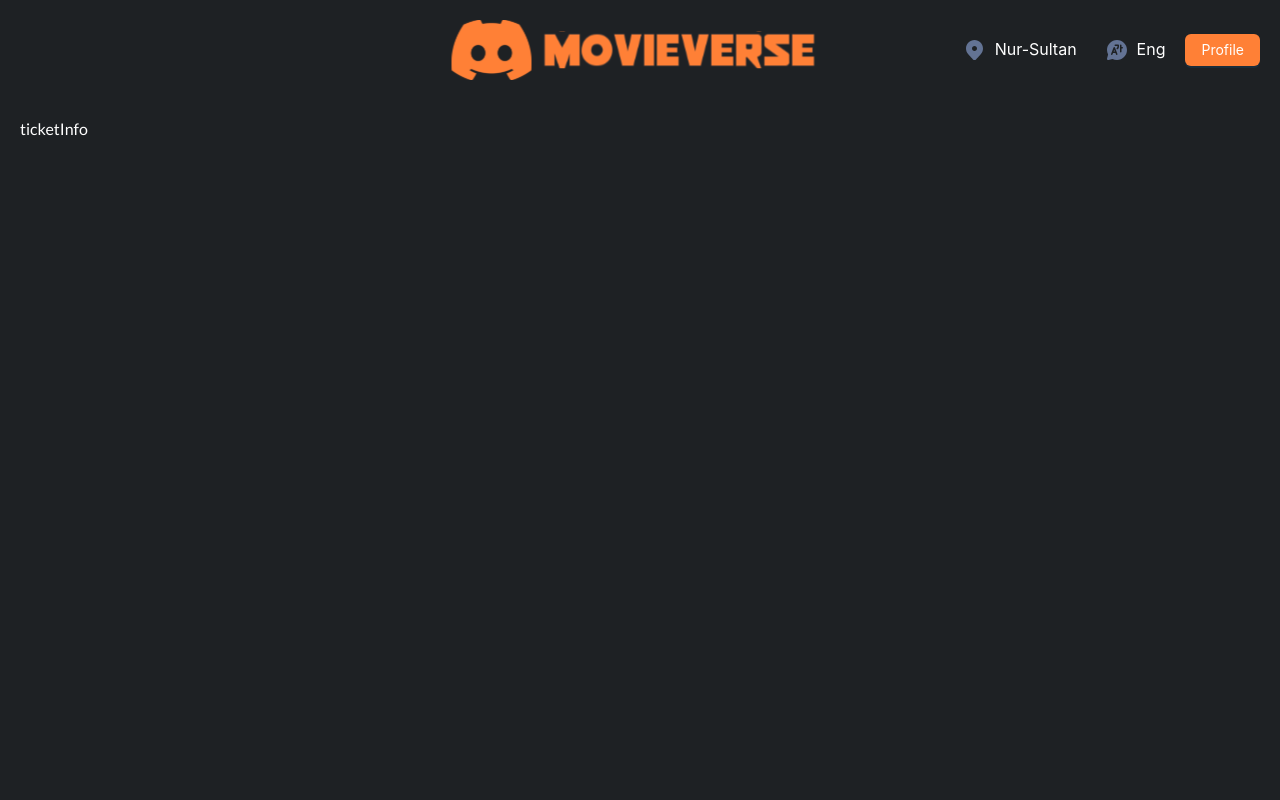
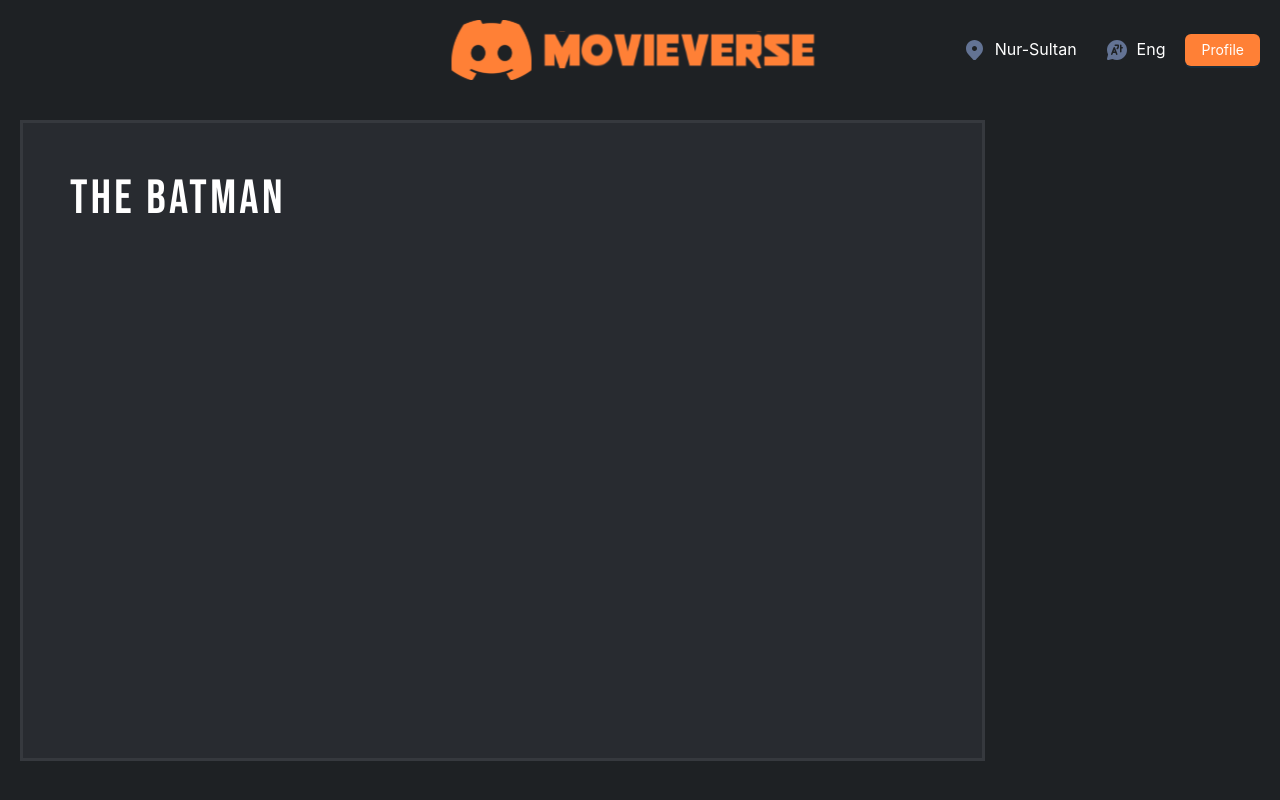
Before and after one commit to TATP-Project/movieverse-frontend, a React (Create React App) app: page /ticketinfo in a window 1280 px wide. Built offline with nearby package versions, Linux system fonts and the light colour scheme; a web font is replaced by a local one.

Commit message:
feat: add css for page

```diff
--- /dev/null
+++ b/src/features/ticketInfo/TicketInfo.css
@@ -0,0 +1,25 @@
+.ticket-info{
+
+    box-sizing: border-box;
+
+    position: absolute;
+    width: 965px;
+    height: 641px;
+    background: #282B30;
+    border: 3px solid #36393E;
+    padding: 47px;
+    }
+
+    .movie-title{
+
+        font-family: 'Bebas Neue';
+        font-style: normal;
+        font-weight: 400;
+        font-size: 48px;
+        line-height: 58px;
+
+        /* identical to box height */
+        letter-spacing: 0.07em;
+
+        color: #FFFFFF;
+    }
--- a/src/features/ticketInfo/ticketInfo.js
+++ b/src/features/ticketInfo/ticketInfo.js
@@ -1,7 +1,10 @@
 import React from 'react'
+import './TicketInfo.css'
+export default function ticketInfo() {
 
-export default function ticketInfo() {
   return (
-    <div>ticketInfo</div>
+    <div className="ticket-info">
+        <p className="movie-title">THE BATMAN</p>
+    </div>
   )
 }
--- a/src/index.css
+++ b/src/index.css
@@ -1,5 +1,6 @@
 @import url("https://fonts.googleapis.com/css?family=Habibi");
 @import url("https://fonts.googleapis.com/css?family=Lato");
+@import url("https://fonts.googleapis.com/css?family=Bebas+Neue");
 body {
     margin: 0;
     -webkit-font-smoothing: antialiased;
```
Also changed, not shown: src/api/movieSession.js (added, +10 -0 lines).
